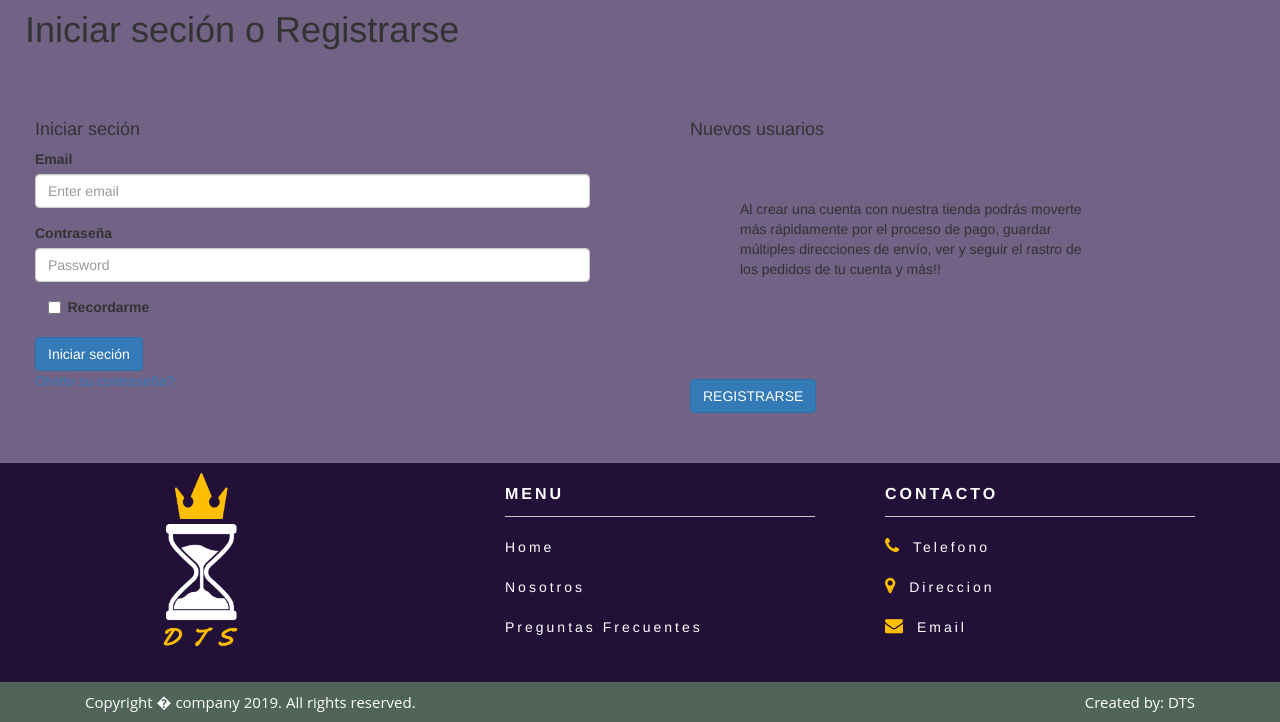
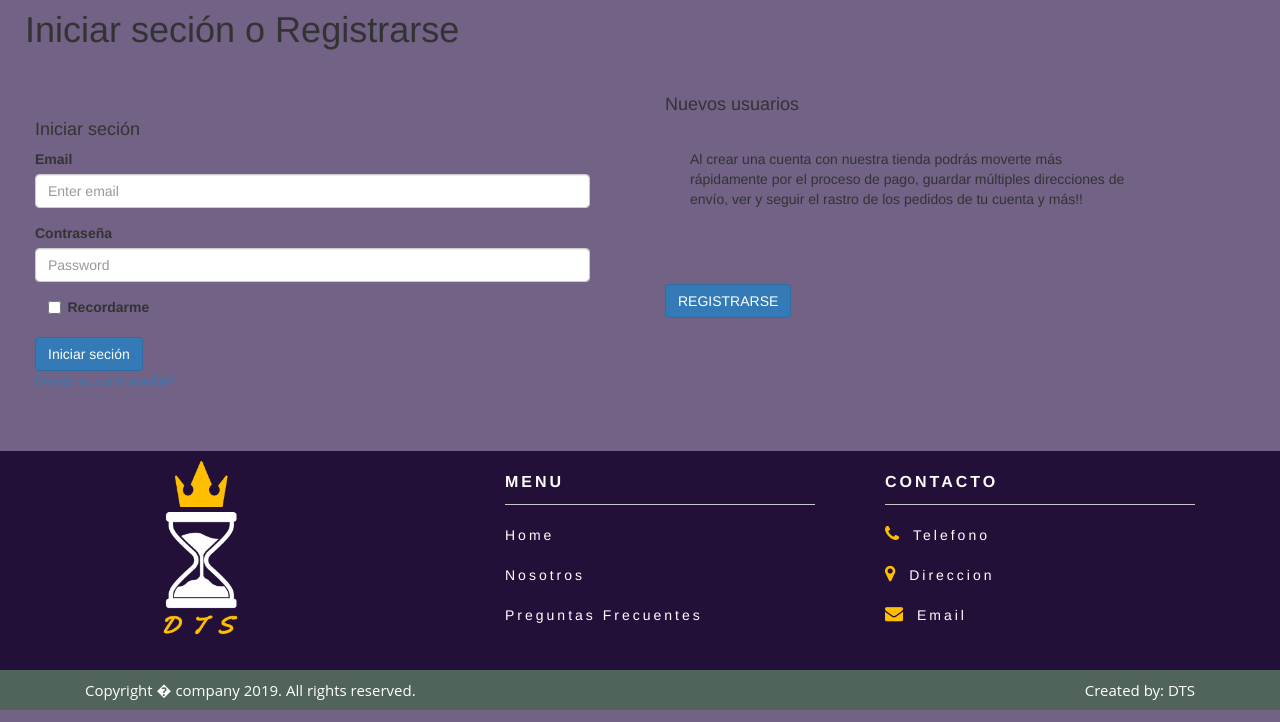
Before and after one commit to DiegoVP/TP-DTS---TN, a PHP site: page /login.html in a window 1280 px wide. Shown: the part 117-839 px from the top of the page. Run offline with PHP 8.4, Linux system fonts and the light colour scheme; some libraries are stand-ins or nearby versions; some web fonts are replaced.

Commit message:
Update style.css

```diff
--- a/style.css
+++ b/style.css
@@ -262,22 +262,24 @@ section.hombre-mujer div:hover{
 /* ------Body-login----- */
 body.bLogin{
   background: #716286;
+  margin: 0;
+  padding: 0;
 }
 div #titulologinpage{
-  margin: 0px;
-  background:  #716286;
+margin: 0px;
+
 padding: 10px;
 }
 div #inforegister {
-  background:  #716286;
   border-radius: 0px;
-  padding: 50px;
+  padding: 25px;
   margin-right: 0;
 }
 div #logininfo {
   background:  #716286;
   border-radius: 0px;
   padding: 50px;
+  margin-right: 0;
   ;
 }
 label.form-check-label-Recordarme{
```
